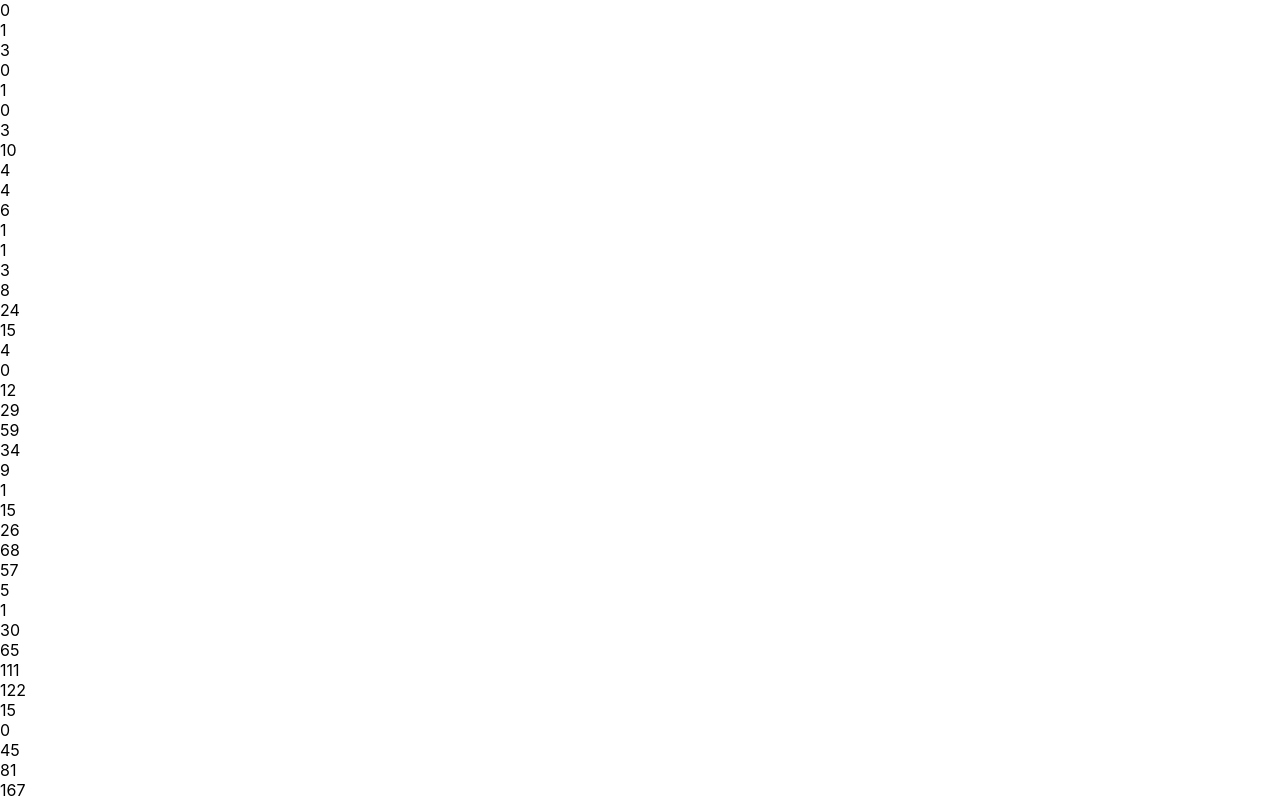
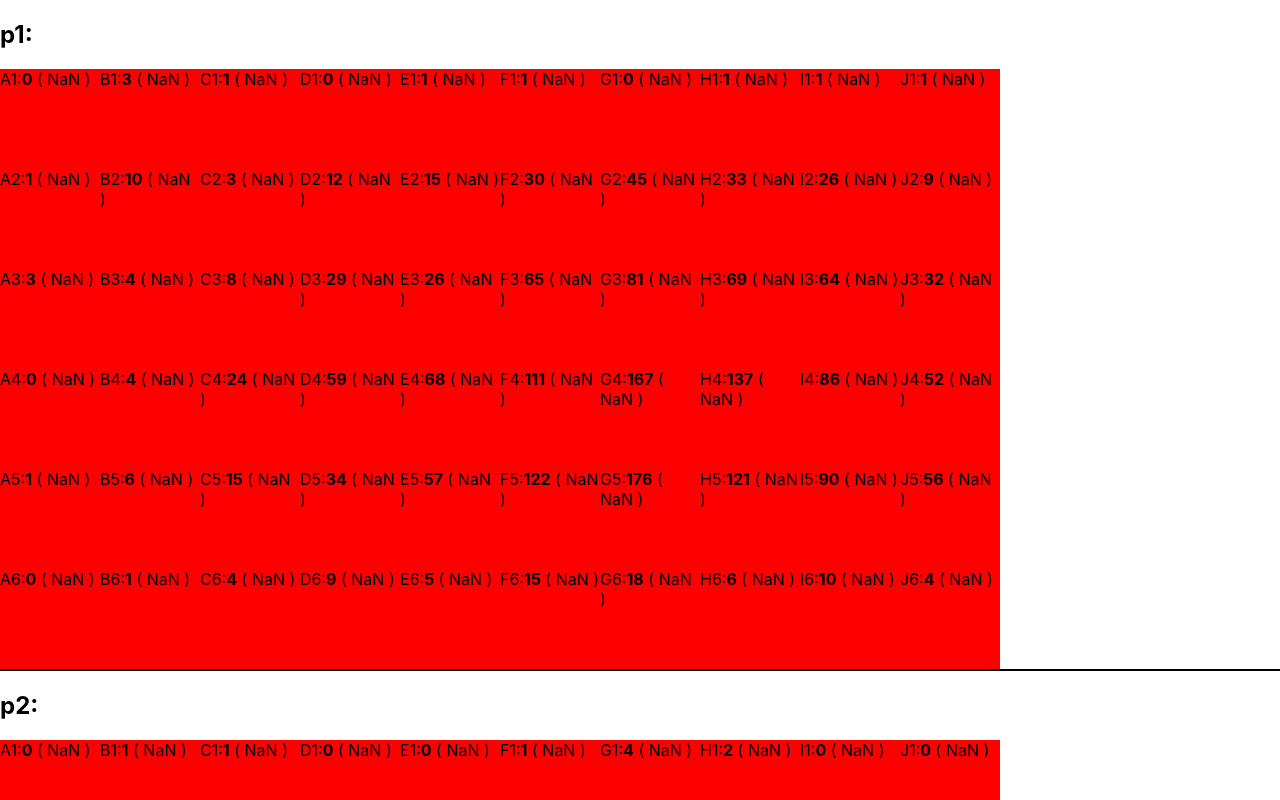
Before and after one commit to joshua-scott/eye-gaze-chart, a React (Create React App) app: page / in a window 1280 px wide. Shown: the top 800 px of the page. Built offline with nearby package versions, Linux system fonts and the light colour scheme.

Commit message:
codey codey

```diff
--- a/package.json
+++ b/package.json
@@ -37,6 +37,7 @@
   "devDependencies": {
     "@babel/plugin-proposal-nullish-coalescing-operator": "^7.7.4",
     "@babel/plugin-proposal-optional-chaining": "^7.7.4",
+    "styled-components": "^4.4.1",
     "ts-node": "^8.5.2"
   }
 }
--- a/src/App.tsx
+++ b/src/App.tsx
@@ -17,10 +17,13 @@ const App: React.FC = () => {
         {/* Grid of all coordinates, where the transparency varies on frequency (each one's transparency is a function of the % of total grid views) */}
         {["p1", "p2", "p3", "p4", "all"].map(
           (participantName: ParticipantNameOrAll) => (
-            <HeatmapGrid
-              coordinates={dataByParticipant[participantName]}
-              key={participantName}
-            />
+            <>
+              <h2>{participantName}:</h2>
+              <HeatmapGrid
+                coordinates={dataByParticipant[participantName]}
+                key={participantName}
+              />
+            </>
           )
         )}
 
--- a/src/components/HeatmapGrid.tsx
+++ b/src/components/HeatmapGrid.tsx
@@ -1,32 +1,60 @@
 import React from "react";
-import { CoordinatesArray } from "../types";
+import styled from "styled-components";
+import { CoordinatesArray, ParticipantNameOrAll } from "../types";
 import { ROWS, COLUMNS } from "../constants";
 
 interface Props {
   coordinates: CoordinatesArray;
 }
 
+const Grid = styled.div`
+  display: grid;
+  grid-template-columns: repeat(10, 100px);
+  grid-template-rows: repeat(6, 100px);
+  border-bottom: 2px solid black;
+`;
+
+const GridItem = styled.div`
+  background-color: red;
+`;
+
 // todo: make this render a table with colour gradient based on the frequency
 const HeatmapGrid: React.FC<Props> = ({ coordinates }) => {
   let coordinatesCount = {};
   ROWS.forEach(row => {
     COLUMNS.forEach(column => {
-      const coords = `${row}${column}`;
+      const coords = `${column}${row}`;
       coordinatesCount[coords] = coordinates.filter(c => c === coords).length;
     });
   });
 
   console.log({ coordinatesCount });
+  // const max = Object.keys(coordinatesCount).reduce((previousValue, currentValue) => {
+  //   return Math.max(coordinatesCount[currentValue], coordinatesCount[previousValue])
+  // }, 0);
+
+  const max = Math.max(
+    Object.keys(coordinatesCount).map(
+      (key: ParticipantNameOrAll) => coordinatesCount[key]
+    )
+  );
 
   return (
     <div>
-      <div>
+      <Grid>
         {ROWS.map(row =>
-          COLUMNS.map(column => (
-            <div>{coordinatesCount[`${row}${column}`]}</div>
-          ))
+          COLUMNS.map(column => {
+            const count = parseInt(coordinatesCount[`${column}${row}`]);
+            const ratingAsPercentageOfMax = (count / max) * 100;
+            return (
+              <GridItem ratingAsPercentageOfMax={ratingAsPercentageOfMax}>
+                {column}
+                {row}:<strong>{count}</strong> ( {ratingAsPercentageOfMax} )
+              </GridItem>
+            );
+          })
         )}
-      </div>
+      </Grid>
 
       {/* {coordinates.map(coordinateString => (
         <p>{coordinateString}</p>
--- a/src/constants.ts
+++ b/src/constants.ts
@@ -1,2 +1,2 @@
-export const ROWS = ["A", "B", "C", "D", "E", "F", "G", "H", "I", "J"];
-export const COLUMNS = ["1", "2", "3", "4", "5", "6"];
+export const COLUMNS = ["A", "B", "C", "D", "E", "F", "G", "H", "I", "J"];
+export const ROWS = ["1", "2", "3", "4", "5", "6"];
--- a/src/helpers/getData.ts
+++ b/src/helpers/getData.ts
@@ -75,7 +75,7 @@ const getData = () => {
                 rows.forEach(row => {
                   columns.forEach(column => {
                     // coordinates.push({ row, column }) // if we want an object
-                    coordinates.push(`${row}${column}`);
+                    coordinates.push(`${column}${row}`);
                   });
                 });
                 return [...previousValue, ...coordinates];
```
Also changed, not shown: 1 other file (tests, documents, lock files or other folders).
